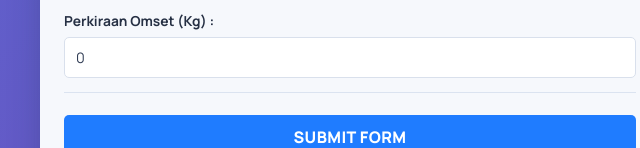
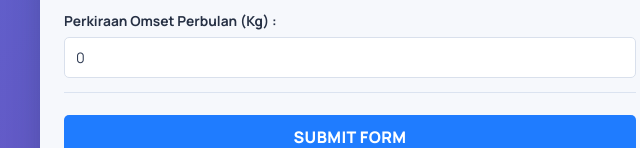
Before and after one commit to dmstask-work/GDC-FORM, a website: page form_informasi.html in a window 1280 px wide. Shown: the part 804-952 px from the top of the page, 290-930 px from the left. Drawn offline with nearby package versions, Linux system fonts and the light colour scheme; no server answers.

Commit message:
Update form_informasi.html

```diff
--- a/form_informasi.html
+++ b/form_informasi.html
@@ -132,7 +132,7 @@
 			</div>
 
 			<div class="field">
-				<label for="estimatedOmset">Perkiraan Omset (Kg) :</label>
+				<label for="estimatedOmset">Perkiraan Omset Perbulan (Kg) :</label>
 				<input id="estimatedOmset" name="estimated_omset_kg" type="number" min="0" step="0.01" value="0" required>
 			</div>
 
```
